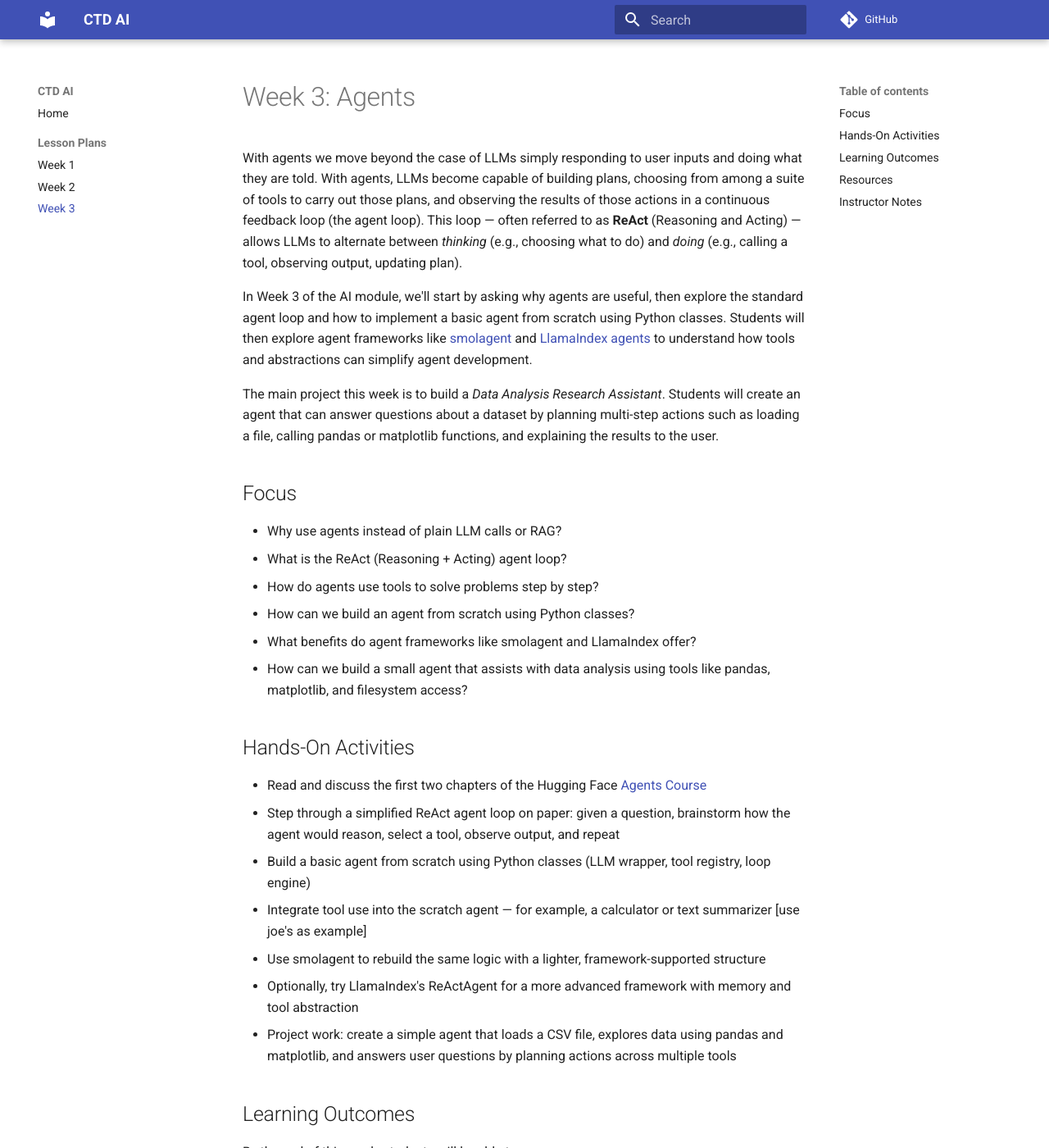
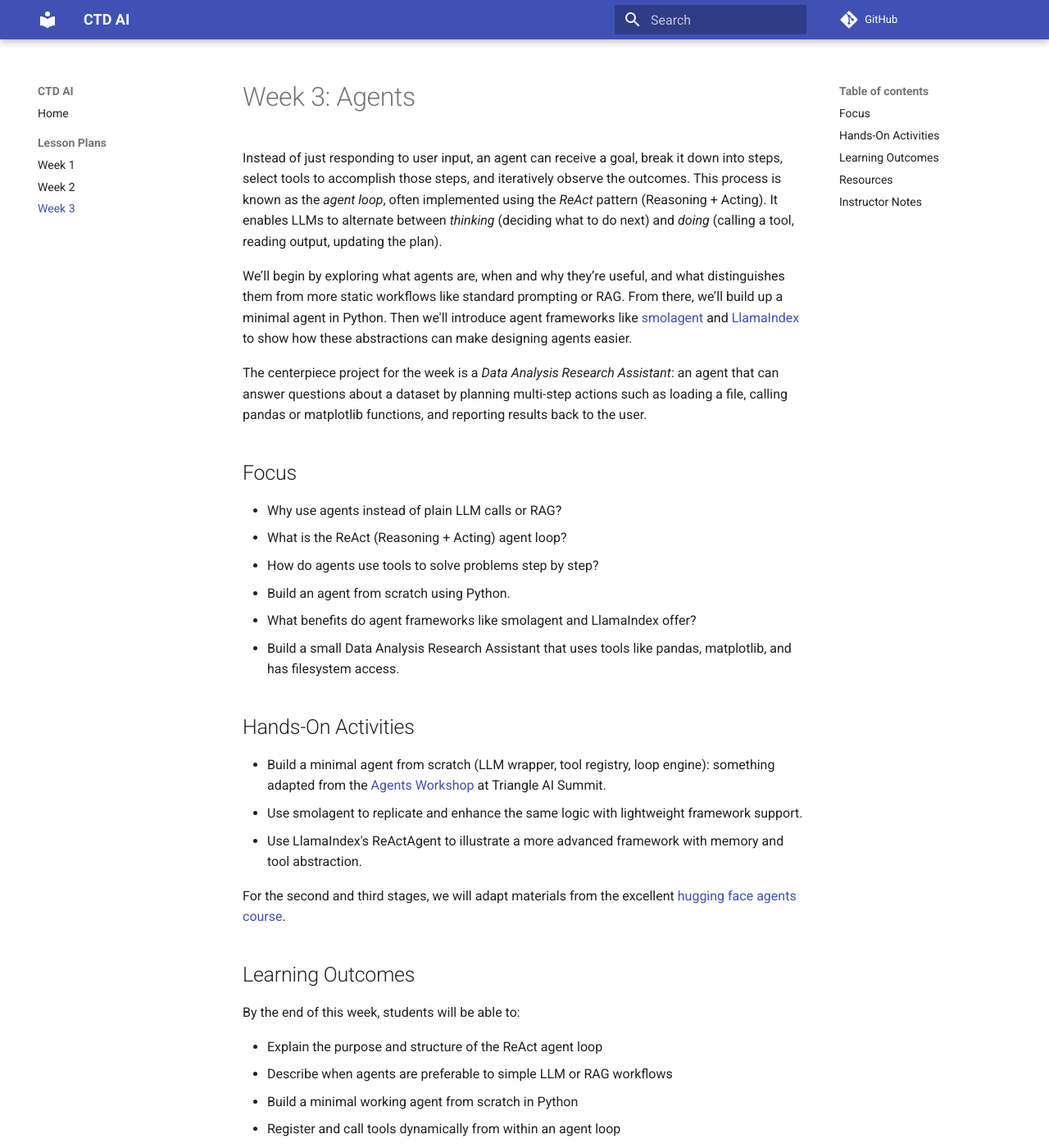
Before and after one commit to EricThomson/ctdai, an MkDocs documentation site: the page built from docs/week3.md, in a window 1280 px wide and 1400 px high. Shown: the whole window at 82% size. Built offline with MkDocs 1.6.1 and Material for MkDocs 9.7.7, drawn with Linux system fonts in a browser that asks for light colours; comment, search, counter and statistics services are not loaded; some of the changed text lies outside the part shown.

Commit message:
week 3: agents updated

```diff
--- a/docs/week3.md
+++ b/docs/week3.md
@@ -1,46 +1,54 @@
 # Week 3: Agents
-With agents we move beyond the case of LLMs simply responding to user inputs and doing what they are told. With agents, LLMs become capable of building plans, choosing from among a suite of tools to carry out those plans, and observing the results of those actions in a continuous feedback loop (the agent loop). This loop — often referred to as **ReAct** (Reasoning and Acting) — allows LLMs to alternate between *thinking* (e.g., choosing what to do) and *doing* (e.g., calling a tool, observing output, updating plan).
+Instead of just responding to user input, an agent can receive a goal, break it down into steps, select tools to accomplish those steps, and iteratively observe the outcomes. This process is known as the *agent loop*, often implemented using the *ReAct* pattern (Reasoning + Acting). It enables LLMs to alternate between *thinking* (deciding what to do next) and *doing* (calling a tool, reading output, updating the plan).
 
-In Week 3 of the AI module, we'll start by asking why agents are useful, then explore the standard agent loop and how to implement a basic agent from scratch using Python classes. Students will then explore agent frameworks like [smolagent](https://github.com/smol-ai/smol-agent) and [LlamaIndex agents](https://docs.llamaindex.ai/en/stable/examples/agent/react_agent/) to understand how tools and abstractions can simplify agent development.
+We’ll begin by exploring what agents are, when and why they’re useful, and what distinguishes them from more static workflows like standard prompting or RAG. From there, we’ll build up a minimal agent in Python. Then we'll introduce agent frameworks like [smolagent](https://github.com/smol-ai/smol-agent) and [LlamaIndex](https://docs.llamaindex.ai/en/stable/examples/agent/react_agent/) to show how these abstractions can make designing agents easier.
 
-The main project this week is to build a *Data Analysis Research Assistant*. Students will create an agent that can answer questions about a dataset by planning multi-step actions such as loading a file, calling pandas or matplotlib functions, and explaining the results to the user.
+The centerpiece project for the week is a *Data Analysis Research Assistant*: an agent that can answer questions about a dataset by planning multi-step actions such as loading a file, calling pandas or matplotlib functions, and reporting results back to the user.
 
 ## Focus
 - Why use agents instead of plain LLM calls or RAG?
 - What is the ReAct (Reasoning + Acting) agent loop?
 - How do agents use tools to solve problems step by step?
-- How can we build an agent from scratch using Python classes?
+- Build an agent from scratch using Python.
 - What benefits do agent frameworks like smolagent and LlamaIndex offer?
-- How can we build a small agent that assists with data analysis using tools like pandas, matplotlib, and filesystem access?
+- Build a small Data Analysis Research Assistant that uses tools like pandas, matplotlib, and has filesystem access.
 
 ## Hands-On Activities
-- Read and discuss the first two chapters of the Hugging Face [Agents Course](https://huggingface.co/learn/agents-course/intro)
-- Step through a simplified ReAct agent loop on paper: given a question, brainstorm how the agent would reason, select a tool, observe output, and repeat
-- Build a basic agent from scratch using Python classes (LLM wrapper, tool registry, loop engine)
-- Integrate tool use into the scratch agent — for example, a calculator or text summarizer [use joe's as example]
-- Use smolagent to rebuild the same logic with a lighter, framework-supported structure
-- Optionally, try LlamaIndex's ReActAgent for a more advanced framework with memory and tool abstraction
-- Project work: create a simple agent that loads a CSV file, explores data using pandas and matplotlib, and answers user questions by planning actions across multiple tools
+- Build a minimal agent from scratch (LLM wrapper, tool registry, loop engine): something adapted from the [Agents Workshop](https://ai.duke.edu/triangle-ai-summit/) at Triangle AI Summit.
+- Use smolagent to replicate and enhance the same logic with lightweight framework support.
+- Use LlamaIndex's ReActAgent to illustrate a more advanced framework with memory and tool abstraction.
+
+For the second and third stages, we will adapt materials from the excellent [hugging face agents course](https://huggingface.co/learn/agents-course/).
 
 ## Learning Outcomes
 By the end of this week, students will be able to:
 
 - Explain the purpose and structure of the ReAct agent loop
 - Describe when agents are preferable to simple LLM or RAG workflows
-- Build a minimal working agent from scratch using Python classes
+- Build a minimal working agent from scratch in Python
 - Register and call tools dynamically from within an agent loop
-- Use smolagent to simplify the creation of an agent with tool usage
-- Optionally use LlamaIndex to explore more advanced agent capabilities
-- Build a small research assistant that uses tools like pandas and matplotlib to analyze datasets and explain findings step-by-step
+- Use smolagent to simplify the creation of an agent
+- Use LlamaIndex to explore more advanced agent capabilities
+- Potential assignment: Agentic RAG (from hugging face course).
+
 
 ## Resources
-- Hugging Face Agents Course (Modules 1–3): https://huggingface.co/learn/agents-course/
-- smolagent GitHub: https://github.com/smol-ai/smol-agent
-- LlamaIndex ReAct agent example: https://docs.llamaindex.ai/en/stable/examples/agent/react_agent/
-- ReAct paper (optional/advanced): https://arxiv.org/abs/2210.03629
+- [ReAct (Reasoning/Acting)](https://react-lm.github.io/)
+- NB from [Triangle AI Summit Agents](https://ai.duke.edu/triangle-ai-summit/) workshop.
+- [Hugging Face Agents Course](https://huggingface.co/learn/agents-course/)
+- [smolagents GitHub](https://github.com/huggingface/smolagents)
+- [LlamaIndex ReAct agent example](https://docs.llamaindex.ai/en/stable/examples/agent/react_agent/)
 
 ## Instructor Notes
-Avoid overwhelming students with full framework complexity; start small with 2–3 tools max. We want to learn the basic pattern. The scratch agent should be minimalist — class-based but readable, focusing on chaining reasoning + action
-We should be ready to troubleshoot pandas/matplotlib usage within tool calls — agent execution errors will often be tool-related, not LLM-related. Start with simple tool calls that we can debug.
+Err on the side of simplicity: less is more. If students walk away with a working mental model of the agent loop, understand why agents are powerful, and can build a minimal example, that’s a success! Resist the temptation to add complex features to the lesson.
 
-We should probably have students work in groups. Debugging agent behavior is easier with two brains.
+We should equip agents with a small number of tools to avoid overwhelming students (and agents). Stick to tools with more easily debuggable outputs (math, filesystem, basic pandas/matplotlib) to aid our debugging of tools and agent logic.
+
+When building practical lessons, it will be good add in brainstorming questions -- let students  think about agentic tools they would like to build: students love thinking about the possibilities with agentic ai.
+
+Some additional considerations (e.g., things to add in a longer course, or practicum, or for assignments):
+
+- Monitoring and evaluation:  -- not included in core lesson but worth discussing somewhere.
+- Multi-agent workflows: we should discuss this cutting-edge case in lesson, even if we don't have practical code example.
+- MCP (Anthropic Model context protocol): we can mention briefly as potentially useful API
+- LangGraph: powerfuly but likely too complex a framework for intro week. Probably worth mentioning.
```
